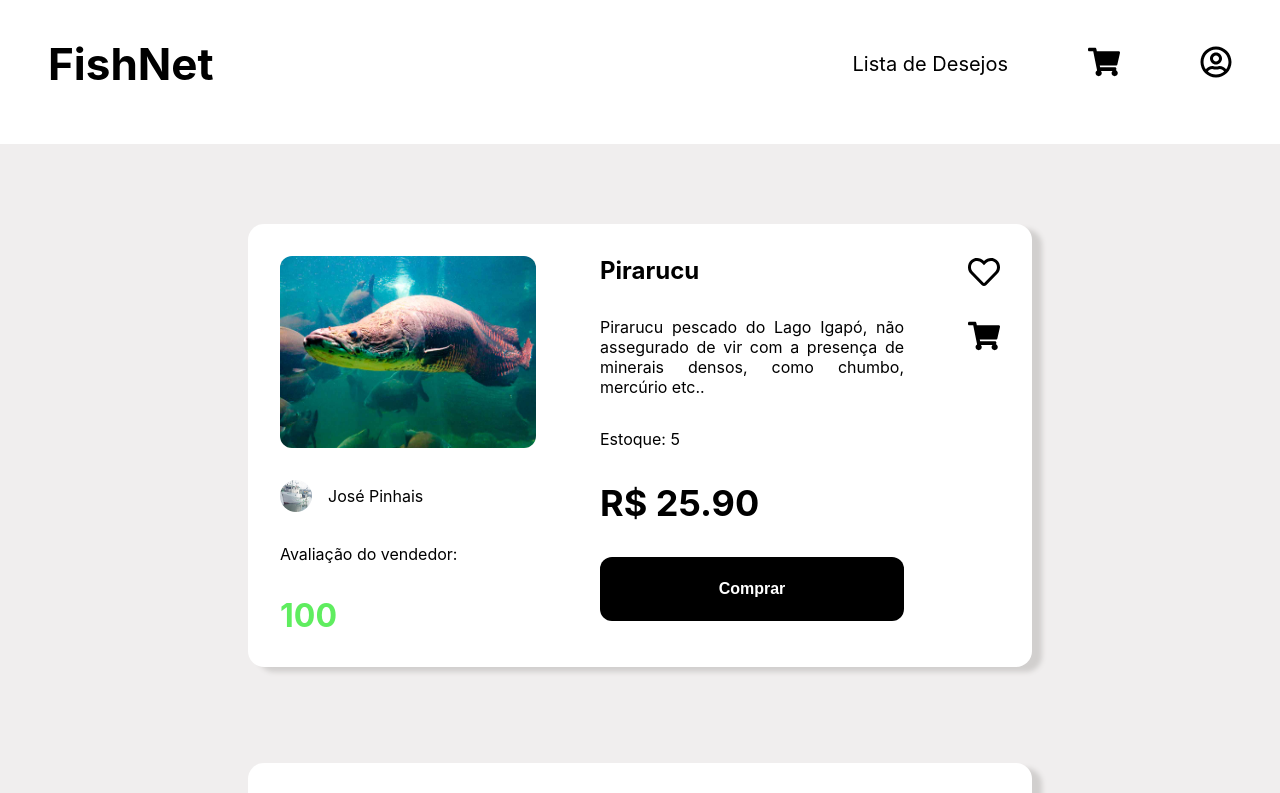
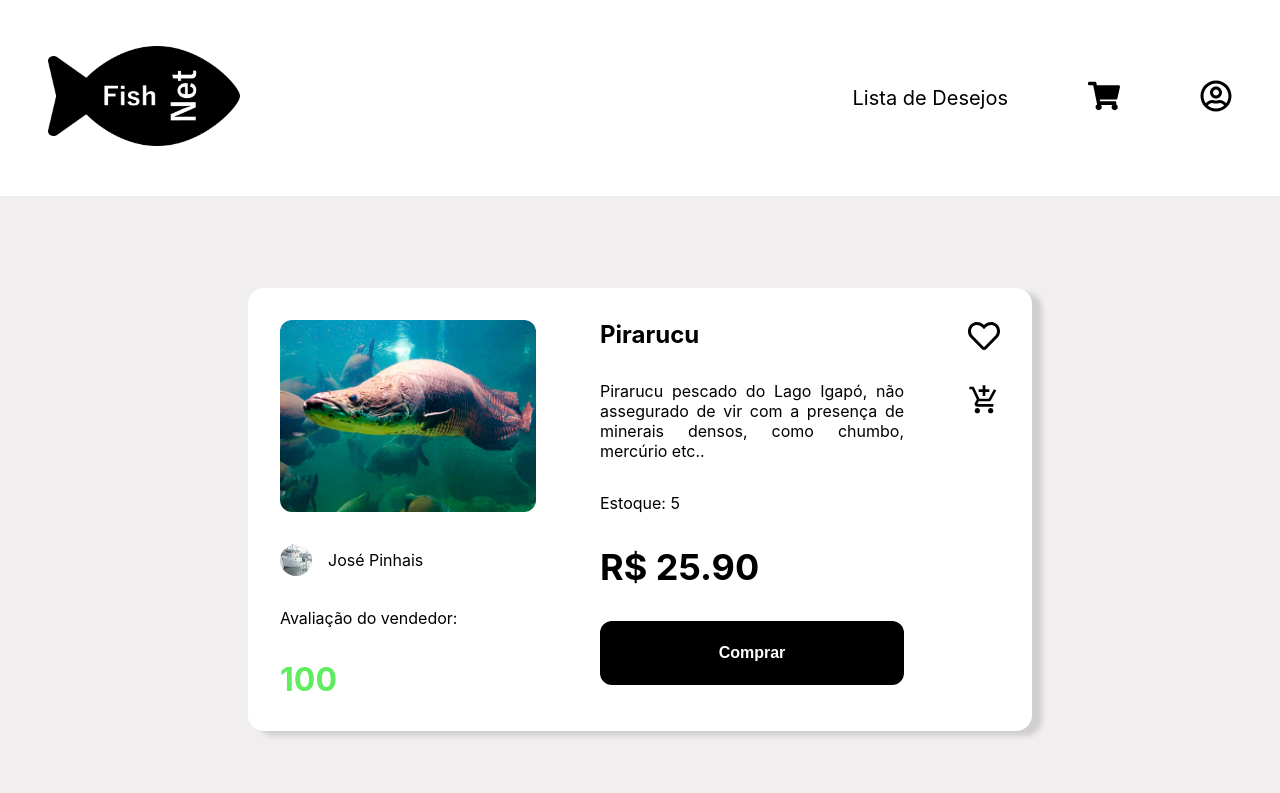
Before and after one commit to fishnet-flavio/fishnet-front-end, a React (Create React App) app: page / in a window 1280 px wide. Shown: the top 793 px of the page. Built offline with nearby package versions, Linux system fonts and the light colour scheme.

Commit message:
:sparkles: feat: introduced logo and start of the sidebar

```diff
--- a/src/App.tsx
+++ b/src/App.tsx
@@ -6,7 +6,7 @@ function App() {
   return (
     <Base $background="#f0eeee" $height="100vh">
         <Navbar />
-      <Base $background="#f0eeee" $padding="10rem 2rem 2rem" $width="full">
+      <Base $background="#f0eeee" $padding="14rem 2rem 2rem" $width="full">
         <Outlet />
       </Base>
     </Base>
--- a/src/components/atom/Base/index.tsx
+++ b/src/components/atom/Base/index.tsx
@@ -5,6 +5,7 @@ const Base = styled.div<{
     $margin?: string;
     $padding?: string;
     $height?: string;
+    $minHeight?: string;
     $width?: string;
     $background?: string;
     $borderRadius?: number;
@@ -25,6 +26,7 @@ const Base = styled.div<{
     width: ${props => props.$width ? props.$width : "100%"};
     max-width: ${props => props.$maxWidth ? props.$width : "100%"};
     height: ${props => props.$height ? props.$height : "auto"};
+    min-height: ${props=> props.$minHeight ? props.$minHeight : "auto"};
     background: ${props => props.$background ? props.$background : "#fff"};
     border-radius: ${props => props.$borderRadius ? `${props.$borderRadius}px` : 0};
     box-shadow: ${props => props.$boxShadow ? "10px 5px 5px #d1cfce" : ""};
@@ -34,6 +36,13 @@ const Base = styled.div<{
     flex-direction: ${props => props.$flexDirection ? props.$flexDirection : "column"};
     flex-grow: ${props => props.$flexGrow ? props.$flexGrow : "0"};
     flex-wrap: ${props => props.$flexWrap ? props.$flexWrap : "nowrap"};
+
+    .hover {
+        transition: .5s;
+        &:hover {
+            scale: 1.02;
+        }
+    }
 `
 
 export default Base
--- a/src/components/molecule/Card/index.tsx
+++ b/src/components/molecule/Card/index.tsx
@@ -6,7 +6,7 @@ import BaseText from "../../atom/BaseText";
 import VendorCard from "../VendorCard";
 import { FaHeart } from "react-icons/fa";
 import { FaRegHeart } from "react-icons/fa";
-import { FaShoppingCart } from "react-icons/fa";
+import { MdAddShoppingCart } from "react-icons/md";
 import { Link } from "react-router-dom";
 
 interface Vendor {
@@ -24,6 +24,7 @@ interface CardProps {
     description: string;
 }
 
+
 const Card = (props: CardProps) => {
     const [favorite, setFavorite] = useState<boolean>(false);
 
@@ -32,7 +33,7 @@ const Card = (props: CardProps) => {
     }
 
     return (
-        <Base $width="45rem" $margin="4rem 0 0 0" $justifyContent="space-between" $flexDirection="row" $padding="2rem 2rem" $gap={4} $boxShadow $borderRadius={16} >
+        <Base $width="45rem" $margin="4rem 0 0 0" $justifyContent="space-between" $flexDirection="row" $padding="2rem 2rem" $gap={4} $boxShadow $borderRadius={16} className="responsiveList" >
             <Base $width="fit-content" $height="max-content" $gap={2}>
                 <BaseImage src={props.imageUrl} $width="16rem" $height="12rem" />
                 <VendorCard vendorImageUrl={props.vendor.imageUrl} vendorName={props.vendor.name} />
@@ -47,12 +48,12 @@ const Card = (props: CardProps) => {
                     <BaseButton><BaseText $userSelect="none" $color="#fff" $fontWeight="bold">Comprar</BaseText></BaseButton>
                 </Link>
             </Base>
-            <Base $width="fit-content" $gap={2} >
+            <Base $width="fit-content" $gap={2}>
                 {favorite ?
-                <FaHeart cursor={"pointer"} size={32} color="#f04" onClick={handleFavorite} /> :
-                <FaRegHeart cursor={"pointer"} size={32} onClick={handleFavorite}/>
+                <FaHeart cursor={"pointer"} size={32} color="#f04" onClick={handleFavorite} className="hover" /> :
+                <FaRegHeart cursor={"pointer"} size={32} onClick={handleFavorite} className="hover" />
             }
-                <FaShoppingCart cursor={"pointer"} size={32} />
+                <MdAddShoppingCart cursor={"pointer"} size={32} className="hover" />
             </Base>
         </Base>
     )
--- a/src/components/molecule/Navbar/index.tsx
+++ b/src/components/molecule/Navbar/index.tsx
@@ -3,6 +3,9 @@ import Base from "../../atom/Base"
 import BaseText from "../../atom/BaseText";
 import { FaRegUserCircle } from "react-icons/fa";
 import { FaShoppingCart } from "react-icons/fa";
+import BaseImage from "../../atom/BaseImage";
+import logo from "../../../assets/fishnet-logo.png";
+import Sidebar from "../Sidebar";
 
 interface User {
     id: string;
@@ -14,19 +17,19 @@ const Navbar = () => {
     const currentUser: User = {name: "user", id: "user123"};
 
     return (
-        <Base $width="100%" $position="fixed" $flexDirection="row" $padding="0 3rem 1rem" $height="8rem" $margin="0 0 3rem " $alignItems="center" $justifyContent="space-between">
+        <Base $width="100%" $position="fixed" $flexDirection="row" $padding="1rem 3rem" $min-height="8rem" $margin="0 0 3rem " $alignItems="center" $justifyContent="space-between">
             <Link to="/">
-                <BaseText $fontSize={44} $userSelect="none" $fontWeight="bold">FishNet</BaseText>
+                <BaseImage src={logo} $width="12rem" $height="10rem" />
             </Link>
-            <Base $width="fit-content" $flexDirection="row" $alignItems="center" $gap={5} $margin="0 6rem 0 0">
+            <Base $width="fit-content" $flexDirection="row" $alignItems="center" $gap={5} $margin="0 6rem 0 0" >
                 <Link to={`${currentUser.id}/wishlist`}>
-                    <BaseText $fontSize={20}>Lista de Desejos</BaseText>
+                    <BaseText $fontSize={20} className="hover" >Lista de Desejos</BaseText>
                 </Link>
                 <Link to={`${currentUser.id}/shopping-cart`}>
-                    <FaShoppingCart color={"#000"} cursor={"pointer"} size={32} />
+                    <FaShoppingCart color={"#000"} cursor={"pointer"} size={32} className="hover" />
                 </Link>
                 <Link to={currentUser ? `${currentUser.id}/profile` : "/login"}>
-                    <FaRegUserCircle color={"#000"} cursor={"pointer"} size={32} />
+                    <FaRegUserCircle color={"#000"} cursor={"pointer"} size={32} className="hover" />
                 </Link>
             </Base>
         </Base>
--- /dev/null
+++ b/src/components/molecule/Sidebar/index.tsx
@@ -0,0 +1,43 @@
+import { Link } from "react-router-dom";
+import Base from "../../atom/Base"
+import { IoMdHome } from "react-icons/io";
+import { CiLogin } from "react-icons/ci";
+import BaseText from "../../atom/BaseText";
+
+
+interface Item {
+    icon: JSX.Element;
+    name: string;
+    link: string;
+}
+
+const SidebarItems: Item[] = [
+    {
+        icon: <CiLogin size={32} color="#000"/>,
+        name: "Login",
+        link: "/login"
+    },
+    {
+        icon: <IoMdHome size={32} color="#000"/>,
+        name: "Home",
+        link: "/"
+    }
+]
+
+const Sidebar = () => {
+    return (
+        <Base $background="#000" $gap={1} $padding="2rem 1rem" $width="16rem" $margin="0 15rem 0 0">
+            {SidebarItems.map(
+                item =>
+                <Link to={item.link} >
+                    <Base $borderRadius={12} $flexDirection="row" $gap={2} $alignItems="center" className="hover">
+                        {item.icon}
+                        <BaseText $color="black" $fontWeight="bold">{item.name}</BaseText>
+                    </Base>
+                </Link>
+            )}
+        </Base>
+    )
+}
+
+export default Sidebar
```
Also changed, not shown: src/components/molecule/Loading/index.tsx (added, +8 -0 lines), src/assets/fishnet-logo.png (added).
